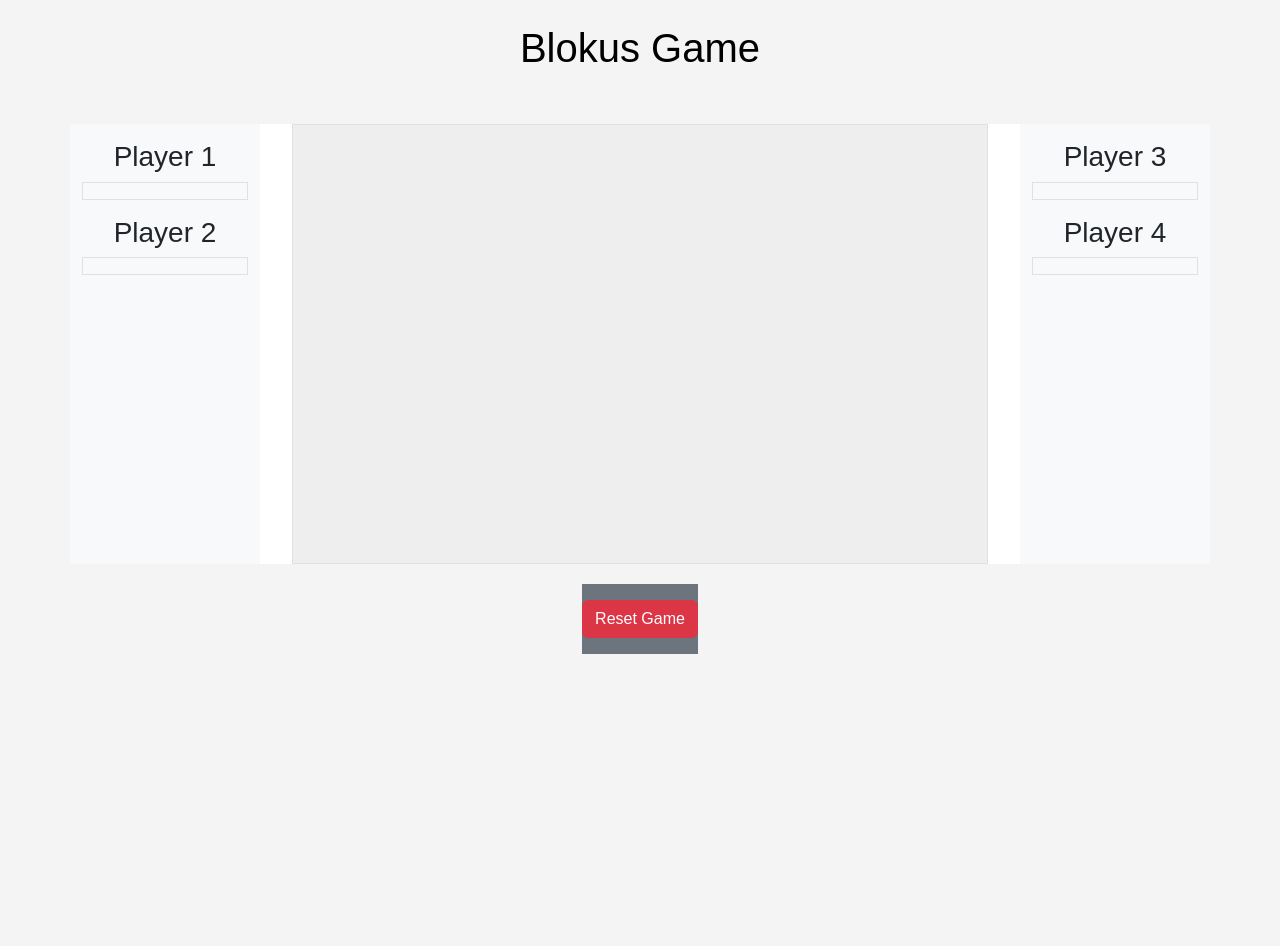
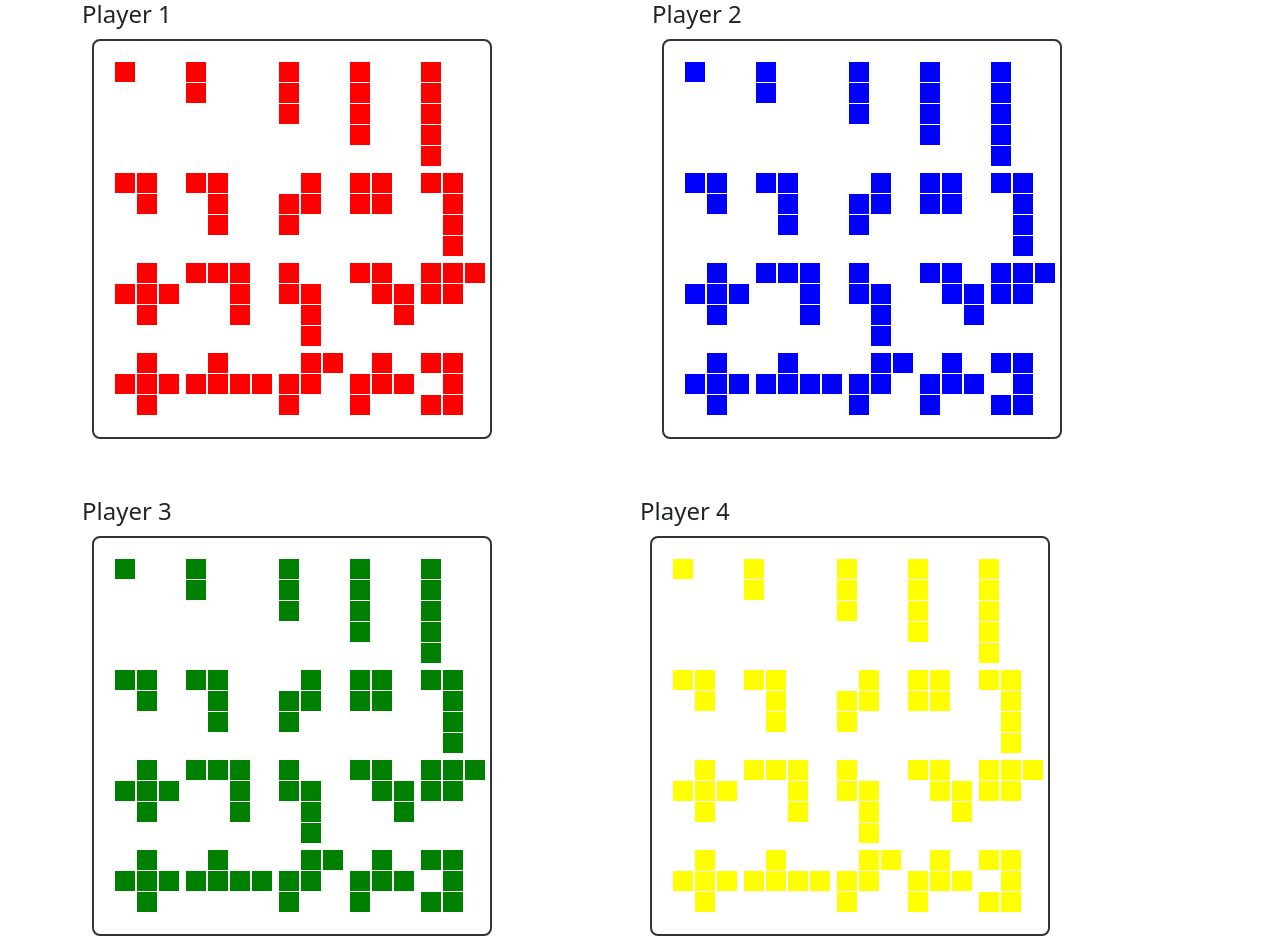
Before and after one commit to iee-ihu-gr-course1941/ADISE24_DreamTeam, a PHP site: page /public/game.html in a window 1280 px wide. Before the commit the page ends 654 px from the top, so only its background shows below. Run offline with PHP 8.4, Linux system fonts and the light colour scheme; some libraries are stand-ins or nearby versions.

Commit message:
testing game interface

```diff
--- /dev/null
+++ b/public/css/game/board.css
@@ -0,0 +1,27 @@
+#blokus-board {
+    display: grid;
+    grid-template-columns: repeat(20, 30px); /* 20 columns, each 30px */
+    gap: 2px; /* Space between cells */
+  }
+  .board-cell {
+    width: 30px;
+    height: 30px;
+    display: inline-block;
+    border: 1px black
+  }
+
+  .bg-light-danger {
+    background-color: #f8d7da; /* Light Red */
+}
+
+.bg-light-primary {
+    background-color: #cce5ff; /* Light Blue */
+}
+
+.bg-light-success {
+    background-color: #d4edda; /* Light Green */
+}
+
+.bg-light-warning {
+    background-color: #fff3cd; /* Light Yellow */
+}
--- a/public/game.html
+++ b/public/game.html
@@ -3,71 +3,48 @@
 <head>
   <meta charset="UTF-8">
   <meta name="viewport" content="width=device-width, initial-scale=1.0">
-    <title>Blokus Game</title>
+  <title>Tetris Player Boxes</title>
+  <link rel="stylesheet" href="css/player_box.css">
+  <link rel="stylesheet" href="https://cdn.jsdelivr.net/npm/bootstrap@5.3.0/dist/css/bootstrap.min.css">
+  <link rel="stylesheet" href="css/game/board.css">
+  <link rel="icon" href="assets/icon.ico" type="image/ico"> <!-- Favicon icon -->
 
-    <!-- Bootstrap CSS -->
-    <link href="https://cdn.jsdelivr.net/npm/bootstrap@5.3.0/dist/css/bootstrap.min.css" rel="stylesheet">
-    <link rel="stylesheet" href="css/game.css">
 </head>
 <body>
-    <!-- Header section with Bootstrap classes -->
-    <header class=" text-black text-center py-4">
-        <h1>Blokus Game</h1>
-    </header>
-
-    <!-- Main container using Bootstrap's grid system -->
-    <div class="container-md">
+  <div class="container">
     <div class="row">
-            <!-- Πλευρικός πίνακας αριστερών παικτών -->
-            <aside class="col-md-2 bg-light py-3">
-                <div class="player mb-3" id="player1">
-                    <h3 class="text-center">Player 1</h3>
-                    <div class="pieces border p-2">
-                        <!-- Τα κομμάτια του παίκτη 1 -->
+      <div class="col-md-6">
+        <h4>Player 1</h4>
+        <div class="player-box" id="player1-box"></div>
+      </div>
+      <div class="col-md-6">
+        <h4>Player 2</h4>
+        <div class="player-box" id="player2-box"></div>
       </div>
     </div>
-                <div class="player mb-3" id="player2">
-                    <h3 class="text-center">Player 2</h3>
-                    <div class="pieces border p-2">
-                        <!-- Τα κομμάτια του παίκτη 2 -->
+    <div class="row">
+       <div class="container mt-5">
+        <div id="blokus-board" class="row" style="gap: 2px;"> <!-- Board will be rendered here -->
         </div>
     </div>
-            </aside>
-
-            <!-- Πίνακας παιχνιδιού -->
-            <main class="col bg-white ">
-                <div class="game-board border">
-                    <!-- Κάθε κελί του grid -->
+    <div class="row">
+      <div class="col-md-6">
+        <h4>Player 3</h4>
+        <div class="player-box" id="player3-box"></div>
       </div>
-            </main>
-
-            <!-- Πλευρικός πίνακας δεξιών παικτών -->
-            <aside class="col-md-2 bg-light py-3">
-                <div class="player mb-3" id="player3">
-                    <h3 class="text-center">Player 3</h3>
-                    <div class="pieces border p-2">
-                        <!-- Τα κομμάτια του παίκτη 3 -->
+      <div class="col-md-6">
+        <h4>Player 4</h4>
+        <div class="player-box" id="player4-box"></div>
       </div>
-                </div>
-                <div class="player mb-3" id="player4">
-                    <h3 class="text-center">Player 4</h3>
-                    <div class="pieces border p-2">
-                        <!-- Τα κομμάτια του παίκτη 4 -->
-                    </div>
-                </div>
-            </aside>
     </div>
   </div>
 
-    <!-- Footer section with Bootstrap classes -->
-    <footer class="bg-secondary text-white text-center py-3">
-        <button id="reset-game" class="btn btn-danger">Reset Game</button>
-    </footer>
 
-    <!-- Bootstrap JS Bundle with Popper -->
-    <script src="https://cdn.jsdelivr.net/npm/bootstrap@5.3.0/dist/js/bootstrap.bundle.min.js"></script>
-    <script src="game.js"></script>
-    <script src="js/authRedirect.js"></script>
+  <script src="js/game/board.js"></script> <!-- Include the JS file -->
+
+  <script src="https://code.jquery.com/jquery-3.6.0.min.js"></script>
+  <script src="https://code.jquery.com/ui/1.12.1/jquery-ui.min.js"></script>
+  <script src="js/pices.js"></script>
 
 </body>
 </html>
--- /dev/null
+++ b/public/js/game/board.js
@@ -0,0 +1,75 @@
+document.addEventListener("DOMContentLoaded", function() {
+    // Fetch the JSON data from the server
+    fetch('https://users.iee.ihu.gr/~iee2020202/ADISE24_DreamTeam/blokus.php/boards/1') // Change the URL with the appropriate board_id
+        .then(response => response.json())
+        .then(data => {
+            if (data.success) {
+                // Parse each string in the board array into an actual array
+                const parsedBoard = data.board.map(row => JSON.parse(row));
+                renderBoard(parsedBoard); // Render the board using the parsed data
+            } else {
+                console.error('Error fetching board:', data.message);
+            }
+        })
+        .catch(error => console.error('Error loading board data:', error));
+});
+
+// Function to render the Blokus board
+function renderBoard(board) {
+    const boardContainer = document.getElementById('blokus-board'); // Get the container for the board
+    boardContainer.innerHTML = ''; // Clear the container before rendering the new board
+
+    // Loop through the rows and columns of the board
+    board.forEach((row, rowIndex) => {
+        const rowDiv = document.createElement('div'); // Create a row container
+        rowDiv.classList.add('d-flex'); // Use Bootstrap flexbox for rows
+
+        row.forEach((cell, colIndex) => {
+            const cellDiv = document.createElement('div');
+            cellDiv.classList.add('col', 'p-0'); // Use Bootstrap columns for the grid, no padding
+
+            // Apply the background color based on the cell value
+            switch (cell) {
+                case 0:
+                    cellDiv.classList.add('bg-white'); // Empty space
+                    break;
+                case 1:
+                    cellDiv.classList.add('bg-danger'); // Player 1 (Red)
+                    break;
+                case 2:
+                    cellDiv.classList.add('bg-primary'); // Player 2 (Blue)
+                    break;
+                case 3:
+                    cellDiv.classList.add('bg-success'); // Player 3 (Green)
+                    break;
+                case 4:
+                    cellDiv.classList.add('bg-warning'); // Player 4 (Yellow)
+                    break;
+                case 5:
+                    cellDiv.classList.add('bg-light-danger'); // Light Red
+                    break;
+                case 6:
+                    cellDiv.classList.add('bg-light-primary'); // Light Blue
+                    break;
+                case 7:
+                    cellDiv.classList.add('bg-light-success'); // Light Green
+                    break;
+                case 8:
+                    cellDiv.classList.add('bg-light-warning'); // Light Yellow
+                    break;
+                default:
+                    cellDiv.classList.add('bg-white'); // Default to empty if the value is unknown
+            }
+
+            // Apply a black border for each cell
+            cellDiv.classList.add('border', 'border-1', 'border-dark');
+
+            // Set the fixed height for the cell (use Bootstrap utility class)
+            cellDiv.style.height = '30px';
+
+            rowDiv.appendChild(cellDiv); // Add the cell to the row
+        });
+
+        boardContainer.appendChild(rowDiv); // Add the row to the container
+    });
+}
```
Also changed, not shown: public/css/game/player_box.css (added, +50 -0 lines), public/game2.html (added, +73 -0 lines), blokus.php (indentation only). Lines whose indentation alone changed are shown as unchanged.
